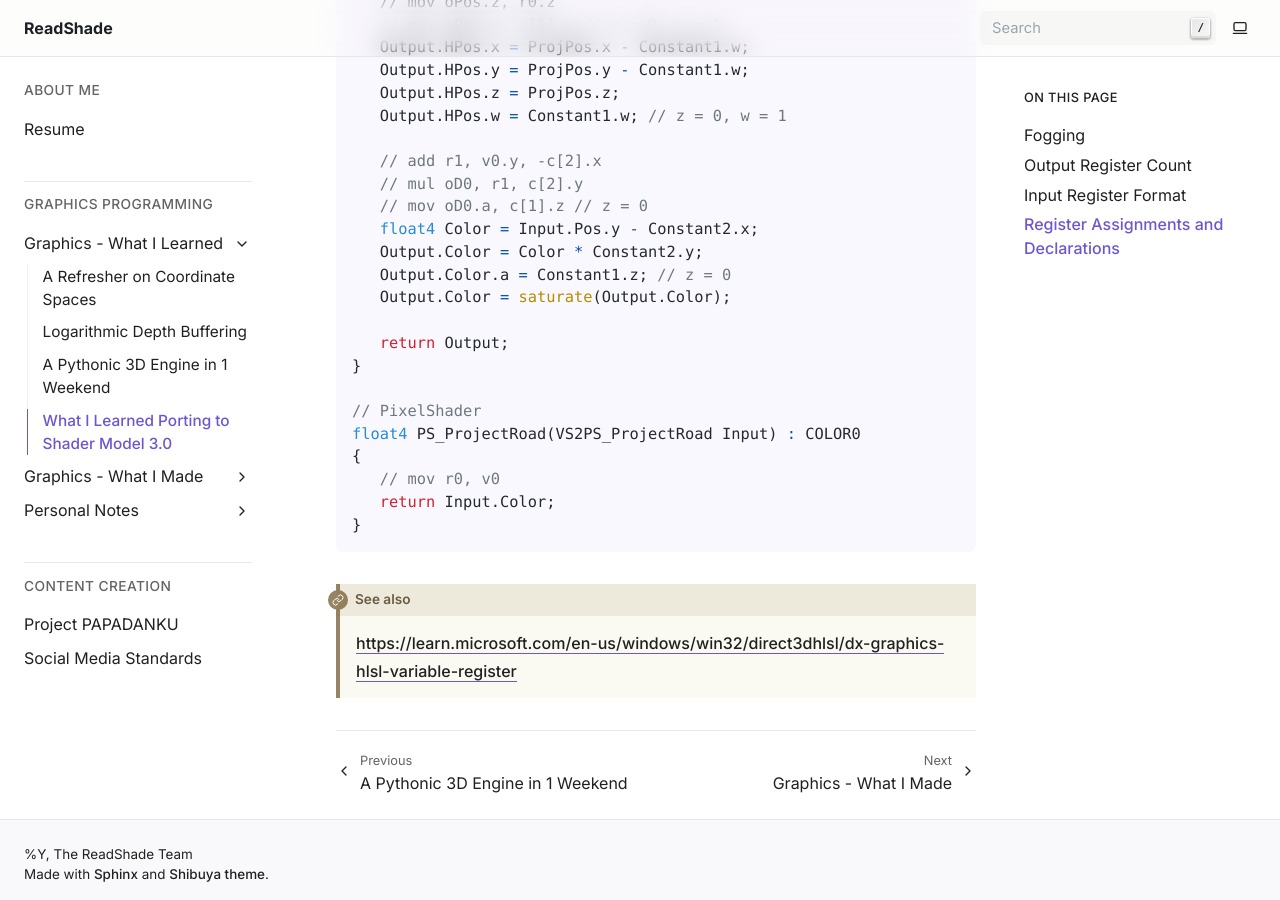
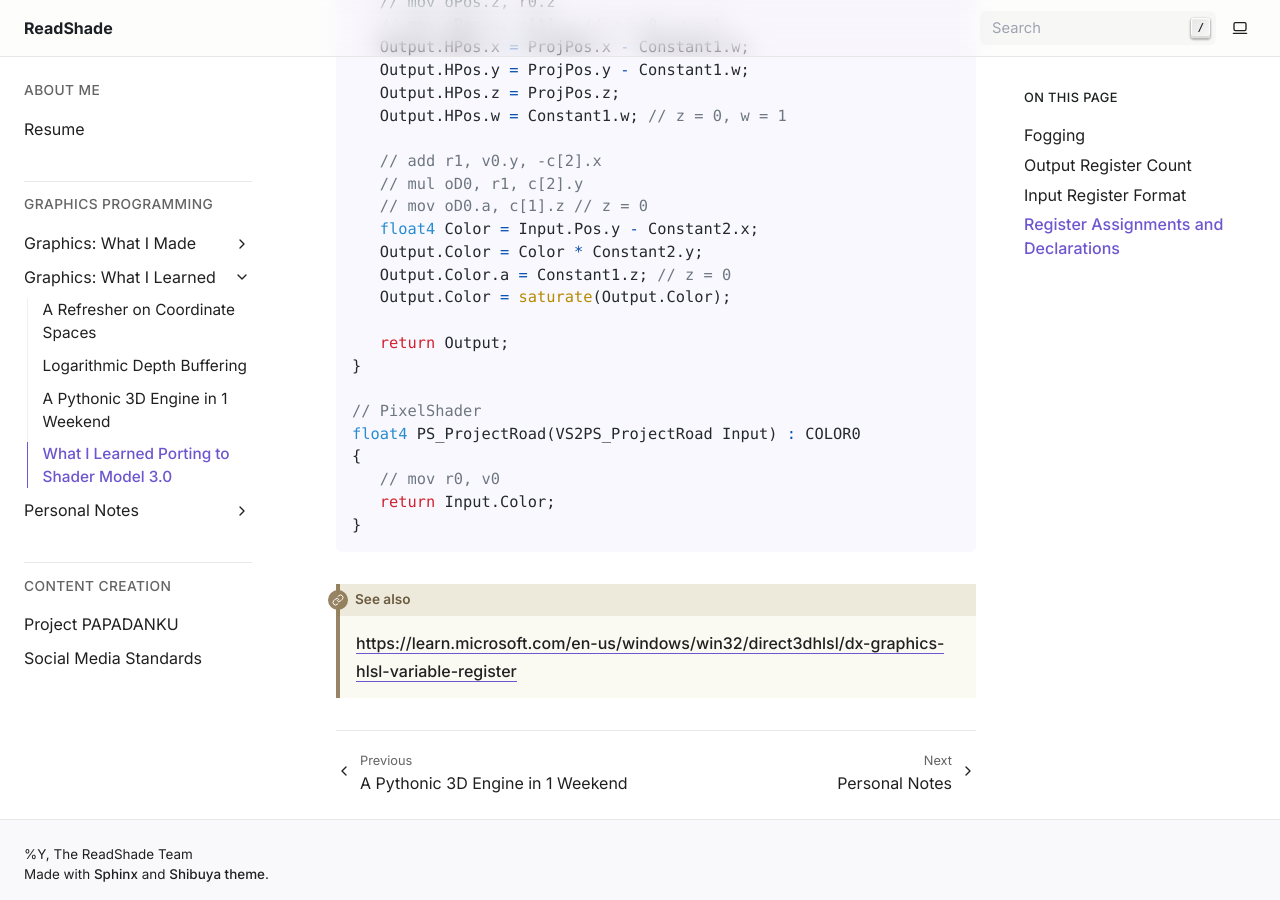
Before and after one commit to papadanku/papadanku.github.io, a Sphinx documentation site: the page built from doc/blog/graphics-2-learned/shadermodel3.rst, in a window 1280 px wide and 900 px high, scrolled down 3041 px. Built offline with Sphinx 7.4.7, drawn with Linux system fonts in a browser that asks for light colours.

Commit message:
Renamed posts.

```diff
--- a/doc/blog/graphics-made/index.rst
+++ b/doc/blog/graphics-1-made/index.rst
@@ -1,6 +1,6 @@
 
-Graphics - What I Made
-======================
+Graphics: What I Made
+=====================
 
 .. toctree::
    :glob:
--- a/doc/blog/graphics-learned/index.rst
+++ /dev/null
@@ -1,9 +0,0 @@
-
-Graphics - What I Learned
-=========================
-
-.. toctree::
-   :glob:
-   :titlesonly:
-
-   *
--- a/doc/blog/personal/index.rst
+++ b/doc/blog/personal/index.rst
@@ -1,6 +1,6 @@
 
 Personal Notes
-===============
+==============
 
 .. toctree::
    :glob:
```
Also changed, not shown: doc/blog/graphics-2-learned/index.rst (added, +9 -0 lines), doc/blog/graphics-1-made/autoexposure.rst (renamed from doc/blog/graphics-made/autoexposure.rst), doc/blog/graphics-1-made/bilateral.rst (renamed from doc/blog/graphics-made/bilateral.rst), doc/blog/graphics-1-made/censustransform.rst (renamed from doc/blog/graphics-made/censustransform.rst), doc/blog/graphics-1-made/chromaticity.rst (renamed from doc/blog/graphics-made/chromaticity.rst), doc/blog/graphics-1-made/edges.rst (renamed from doc/blog/graphics-made/edges.rst), doc/blog/graphics-1-made/gaussianblur.rst (renamed from doc/blog/graphics-made/gaussianblur.rst), doc/blog/graphics-1-made/loops.rst (renamed from doc/blog/graphics-made/loops.rst), doc/blog/graphics-1-made/opticalflow.rst (renamed from doc/blog/graphics-made/opticalflow.rst), doc/blog/graphics-2-learned/coordinatespaces.rst (renamed from doc/blog/graphics-learned/coordinatespaces.rst), doc/blog/graphics-2-learned/logdepth.rst (renamed from doc/blog/graphics-learned/logdepth.rst), doc/blog/graphics-2-learned/pythonengine.rst (renamed from doc/blog/graphics-learned/pythonengine.rst), doc/blog/graphics-2-learned/shadermodel3.rst (renamed from doc/blog/graphics-learned/shadermodel3.rst).
